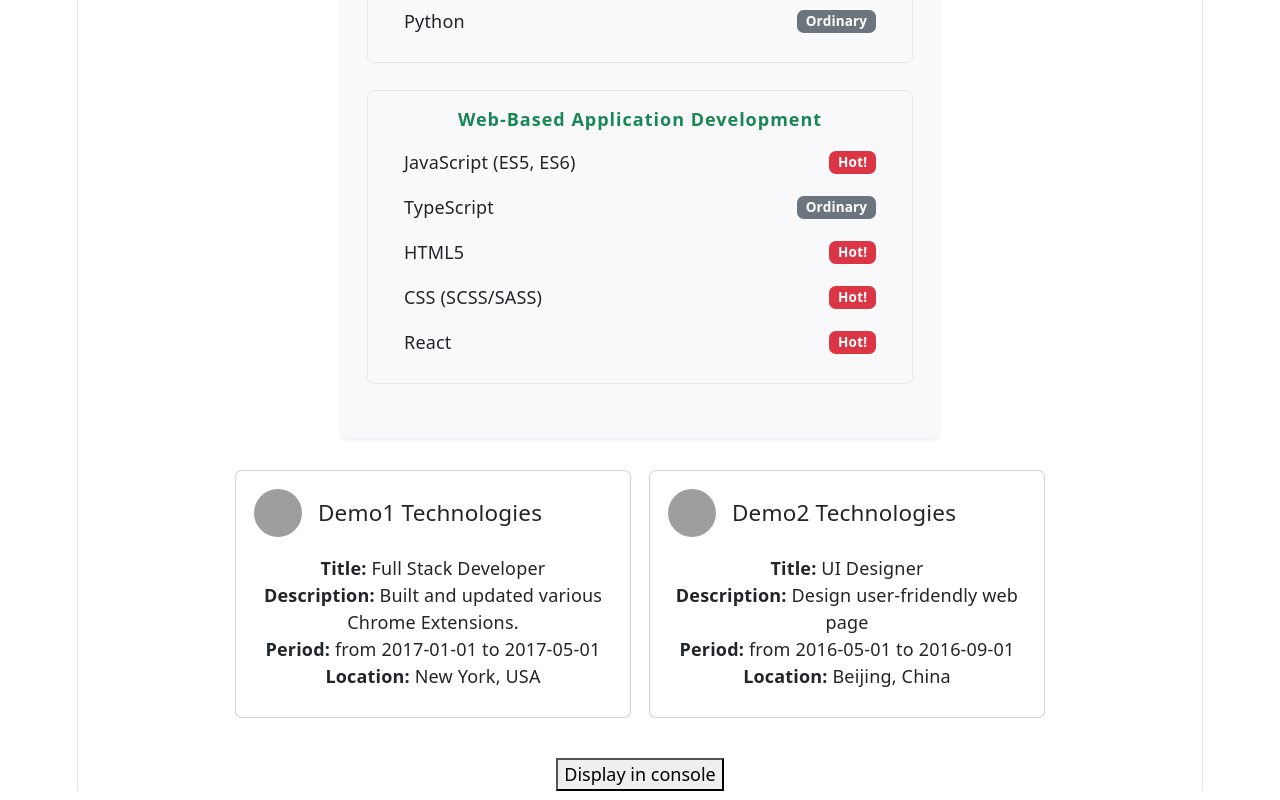
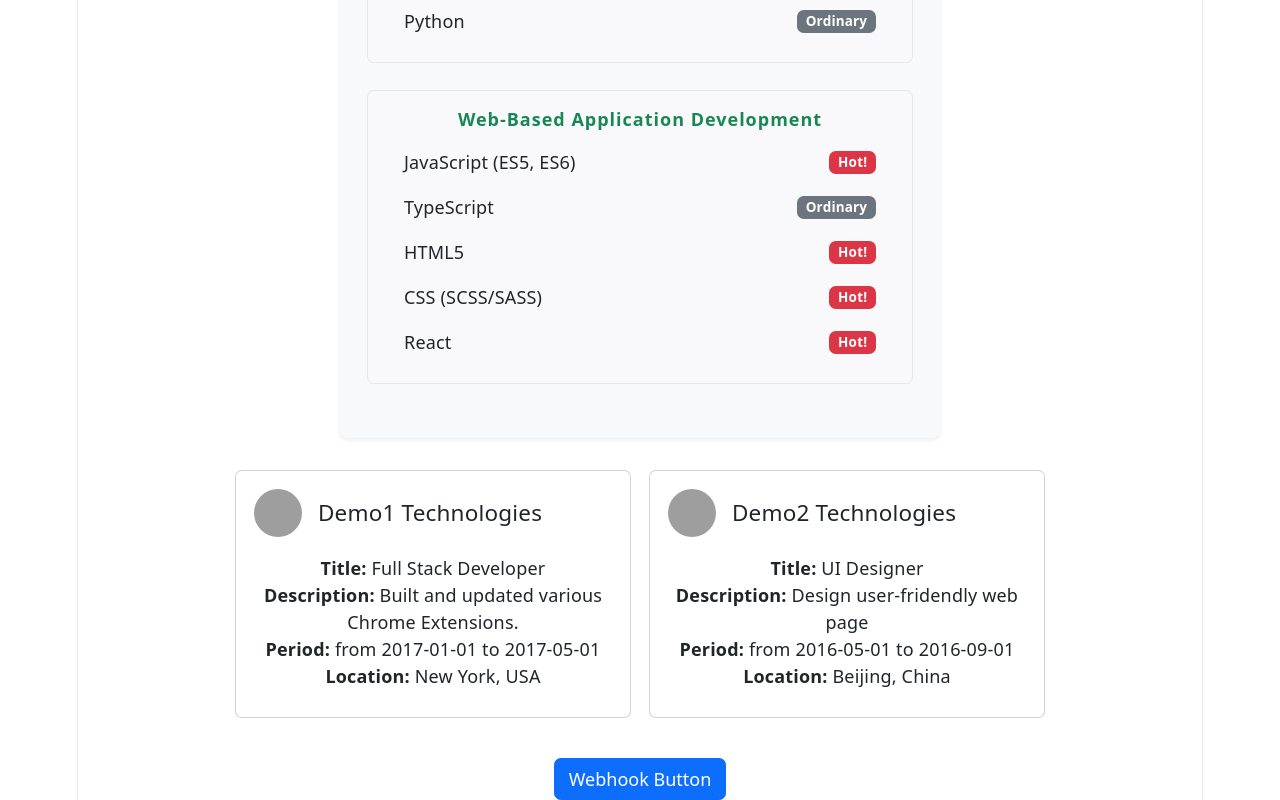
Before and after one commit to mansouriayoub/geeks_institute_bootcamp, a React (Vite) app in the folder week_7/day_5/Exercises_XP/: page / in a window 1280 px wide. Shown: the part 893-1693 px from the top of the page. Built offline with nearby package versions, Linux system fonts and the light colour scheme; grey boxes are pictures that could not be loaded.

Commit message:
feat: update App component to include Bootstrap Button for triggering postData function and modify user name in data payload

```diff
--- a/week_7/day_5/Exercises_XP/src/App.jsx
+++ b/week_7/day_5/Exercises_XP/src/App.jsx
@@ -4,7 +4,7 @@ import Home from "./components/HomeScreen";
 import Profile from "./components/ProfileScreen";
 import Shop from "./components/ShopScreen";
 import ErrorBoundary from "./components/ErrorBoundary";
-import { Nav } from "react-bootstrap";
+import { Nav, Button } from "react-bootstrap";
 
 
 function App() {
@@ -19,7 +19,7 @@ function App() {
         body: JSON.stringify({
           key1: "myusername",
           email: "mymail@gmail.com",
-          name: "Isaac",
+          name: "Isa",
           lastname: "Doe",
           age: 27,
         }),
@@ -122,7 +122,9 @@ function App() {
         />
       </Routes>
       <div>
-        <button onClick={() => postData()}>Display in console</button>
+        <Button variant="primary" onClick={() => postData()}>
+          Webhook Button
+        </Button>
       </div>
     </>
   );
```
